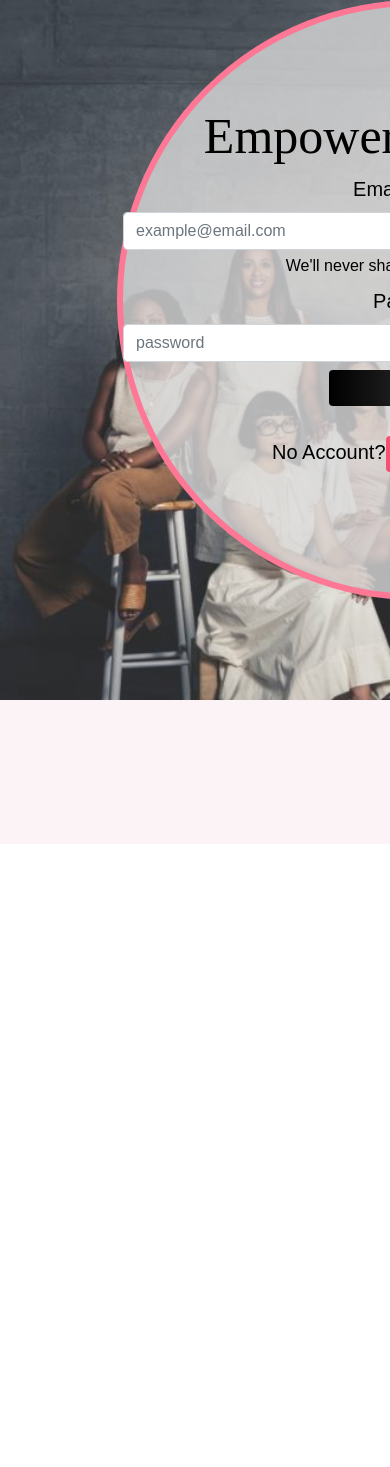
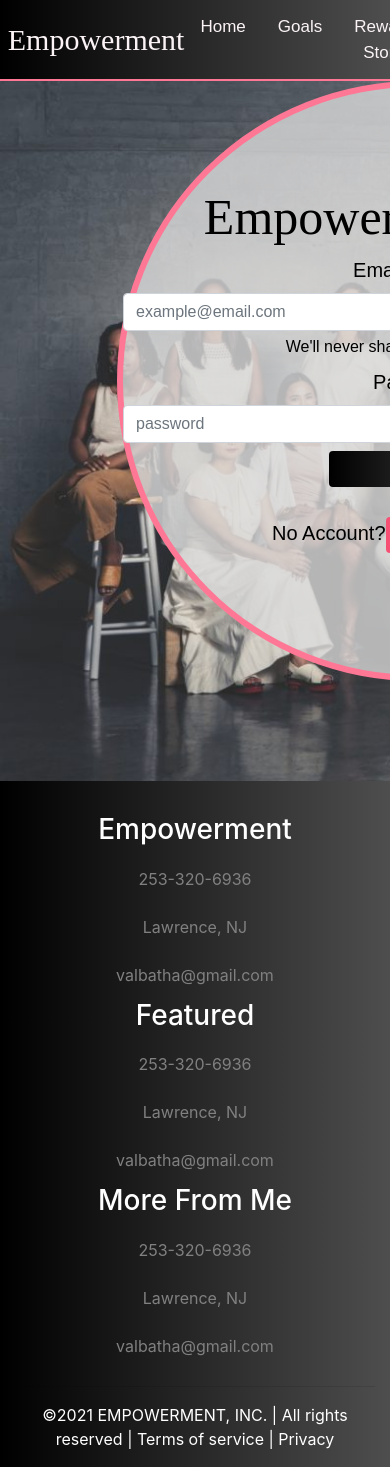
Before and after one commit to TabathaSlatton/Empower-Frontend, a React (Create React App) app: page / in a window 390 px wide. Shown: the top 1467 px of the page. Before the commit the page ends 844 px from the top, so only its background shows below. Built offline with nearby package versions, Linux system fonts and the light colour scheme; no server answers.

Commit message:
added footer

```diff
--- a/src/App.css
+++ b/src/App.css
@@ -165,6 +165,16 @@
 
 /* ------ Home Page -------- */
 
-#about-us {
-  border-bottom: 2px solid rgba(190, 189, 189, 0.158);
+.main-footer {
+  color: white;
+  background-image: linear-gradient(to right, rgb(0, 0, 0), rgb(78, 78, 78));
+  padding-top: 2em;
+  position: relative;
+  bottom: 0;
+  width: 100%;
 }
+
+.footer-list {
+  color: gray;
+  border: none;
+}
--- /dev/null
+++ b/src/components/Footer.js
@@ -0,0 +1,47 @@
+import React from 'react';
+import { Container, Row, Col, ListGroup } from 'react-bootstrap'
+
+const Footer = () => {
+    return (
+        <div className="main-footer">
+            <Container>
+                <Row>
+                    <Col>
+                        <h3>Empowerment</h3>
+                        <ListGroup className="footer-list">
+                            <ListGroup.Item className="bg-transparent border-0">253-320-6936</ListGroup.Item>
+                            <ListGroup.Item className="bg-transparent border-0">Lawrence, NJ</ListGroup.Item>
+                            <ListGroup.Item className="bg-transparent border-0">valbatha@gmail.com</ListGroup.Item>
+                        </ListGroup>
+                    </Col>
+
+                    <Col>
+                    <h3>Featured</h3>
+                        <ListGroup className="footer-list">
+                            <ListGroup.Item className="bg-transparent border-0">253-320-6936</ListGroup.Item>
+                            <ListGroup.Item className="bg-transparent border-0">Lawrence, NJ</ListGroup.Item>
+                            <ListGroup.Item className="bg-transparent border-0">valbatha@gmail.com</ListGroup.Item>
+                        </ListGroup>
+                    </Col>
+
+                    <Col>
+                    <h3>More From Me</h3>
+                        <ListGroup className="footer-list">
+                            <ListGroup.Item className="bg-transparent border-0">253-320-6936</ListGroup.Item>
+                            <ListGroup.Item className="bg-transparent border-0"> Lawrence, NJ</ListGroup.Item>
+                            <ListGroup.Item className="bg-transparent border-0">valbatha@gmail.com</ListGroup.Item>
+                        </ListGroup>
+                    </Col>
+                </Row>
+                    <hr/>
+                <Row>
+                    <p className="col-sm">
+                        &copy;{new Date().getFullYear()} EMPOWERMENT, INC. | All rights reserved | Terms of service | Privacy
+                    </p>
+                </Row>
+            </Container>
+        </div>
+    );
+}
+
+export default Footer;
--- a/src/components/Home/AboutUs.js
+++ b/src/components/Home/AboutUs.js
@@ -2,13 +2,13 @@ import React from 'react';
 
 const AboutUs = () => {
     return (
-        <div id="about-us">
+        <div>
             <h1>About us</h1><br/>
             <h5>Here at empowerment, we have one goal: to empower all women.</h5>
             <p>We are always expanding what we offer to ensure we are meeting our mission of empowerment.</p>
             <p>Please check back often for more updates and let us know if you'd like us to add any resources.</p>
             <p>With Love and Encouragement,</p>
-            <sm>-The Empowement Team</sm><br/><br/><br/>
+            <sm>-The Empowement Team</sm><br/><br/><br/><hr/>
         </div>
     );
 }
--- a/src/containers/App.js
+++ b/src/containers/App.js
@@ -12,6 +12,7 @@ import { connect } from 'react-redux';
 
 import '../App.css';
 import 'bootstrap/dist/css/bootstrap.min.css';
+import Footer from '../components/Footer';
 
 
 class App extends Component {
@@ -28,9 +29,14 @@ class App extends Component {
       <>
        <NavigationBar logout={this.props.logout}/>
        <Router/>
+       <Footer/>
        </>
        :
+       <>
+       <NavigationBar/>
        <Login/>
+       <Footer/>
+       </>
     )
   }
 
```
Also changed, not shown: src/components/Home/Resources.js (+24 -43 lines), 1 other file (tests, documents, lock files or other folders).
